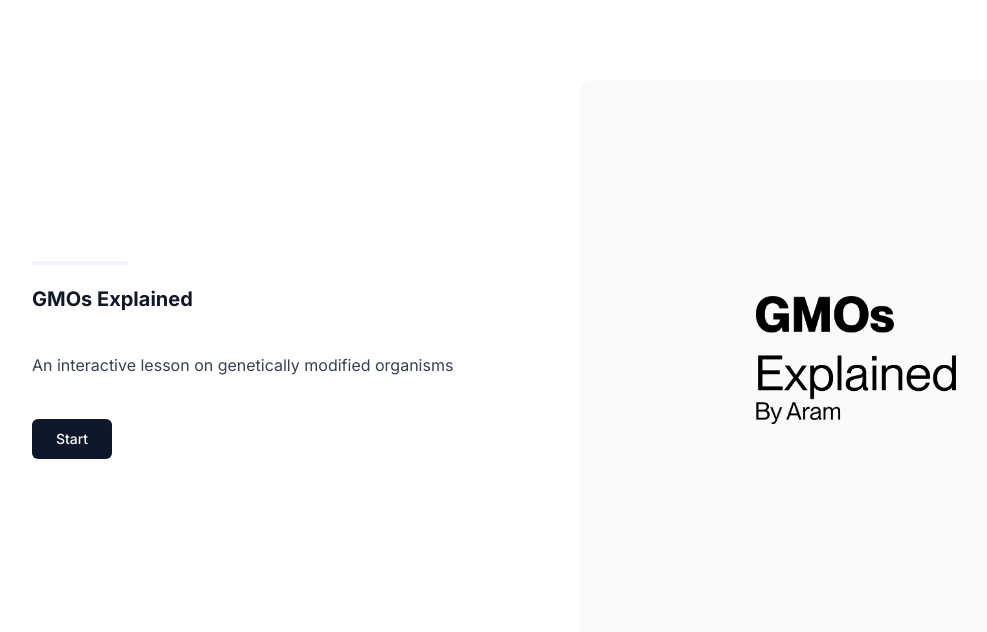
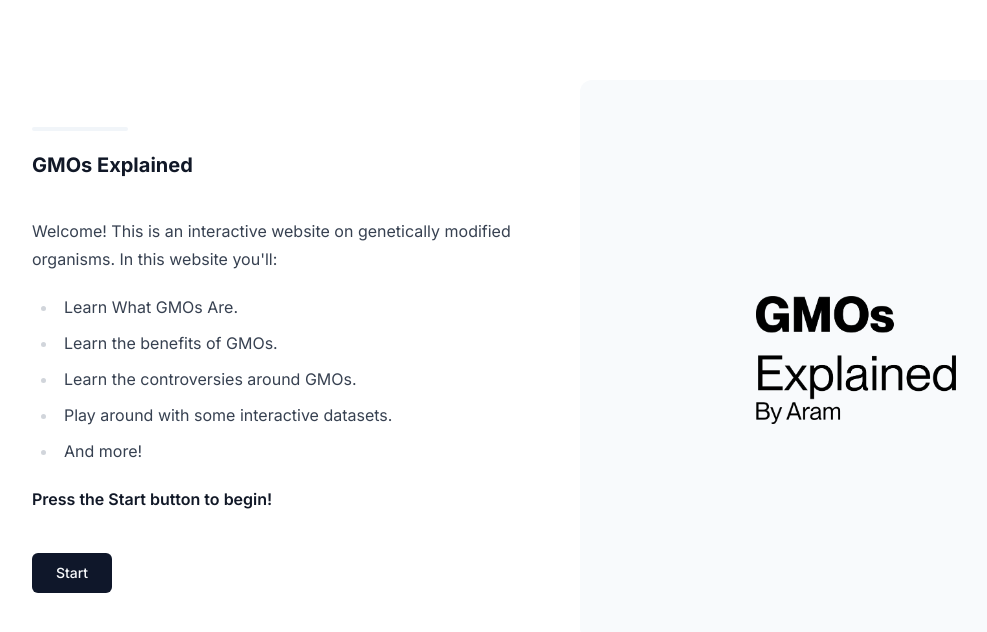
Before and after one commit to aramshiva/gmos, a Next.js app: page / in a window 1280 px wide. Shown: the top 632 px of the page, without its empty margins (68-1055 px from the left). Built offline with nearby package versions, Linux system fonts and the light colour scheme.

Commit message:
add content

```diff
--- a/app/page.tsx
+++ b/app/page.tsx
@@ -16,7 +16,14 @@ const inter = Inter({ subsets: ["latin"] });
 const slides = [
   {
     title: "GMOs Explained",
-    description: "An interactive lesson on genetically modified organisms",
+    description: `Welcome! This is an interactive website on genetically modified organisms. In this website you'll:
+* Learn What GMOs Are.
+* Learn the benefits of GMOs.
+* Learn the controversies around GMOs.
+* Play around with some interactive datasets.
+* And more!
+
+**Press the Start button to begin!**`,
     component: (
       <Image
         src="/logo.png"
@@ -28,7 +35,7 @@ const slides = [
   },
   {
     title: "Introduction",
-    description: `* Humans have been genetically modifying plants and animals for thousands of years! They have been doing this through **natural selection and selective breeding**
+    description: `* Humans have been modifying plants and animals for thousands of years! They have been doing this through **natural selection and selective breeding**
     * Natural Selction is when animals or plants choose other organisms that are better and over time, creating a better species
     * Selective Breeding is where humans choose two organisms with desirable traits and breed them together.
       * We have been doing selective breeding since 8000 BCE`,
@@ -123,7 +130,10 @@ What? So why are they bad?`,
   },
   {
     title: "Allerigies",
-    description: "",
+    description: `Another big concern is that GMOs can cause allergies.
+* This is actually **false**! According to the FDA, GMO foods are no more likely to cause allergies than non-GMOs.
+* GMOs are tested for allergens before they can be sold!
+* So, actually GMOs don't cause allergies! `,
     component: <></>,
   },
   {
--- a/components/ui/labellingdata.tsx
+++ b/components/ui/labellingdata.tsx
@@ -66,7 +66,7 @@ export function Chart() {
     <Card>
       <CardHeader>
         <CardDescription>
-          Showing unique Genetically modified crops in 2024
+          Showing unique Genetically modified crops over ~40 years
         </CardDescription>
       </CardHeader>
       <CardContent>
```
